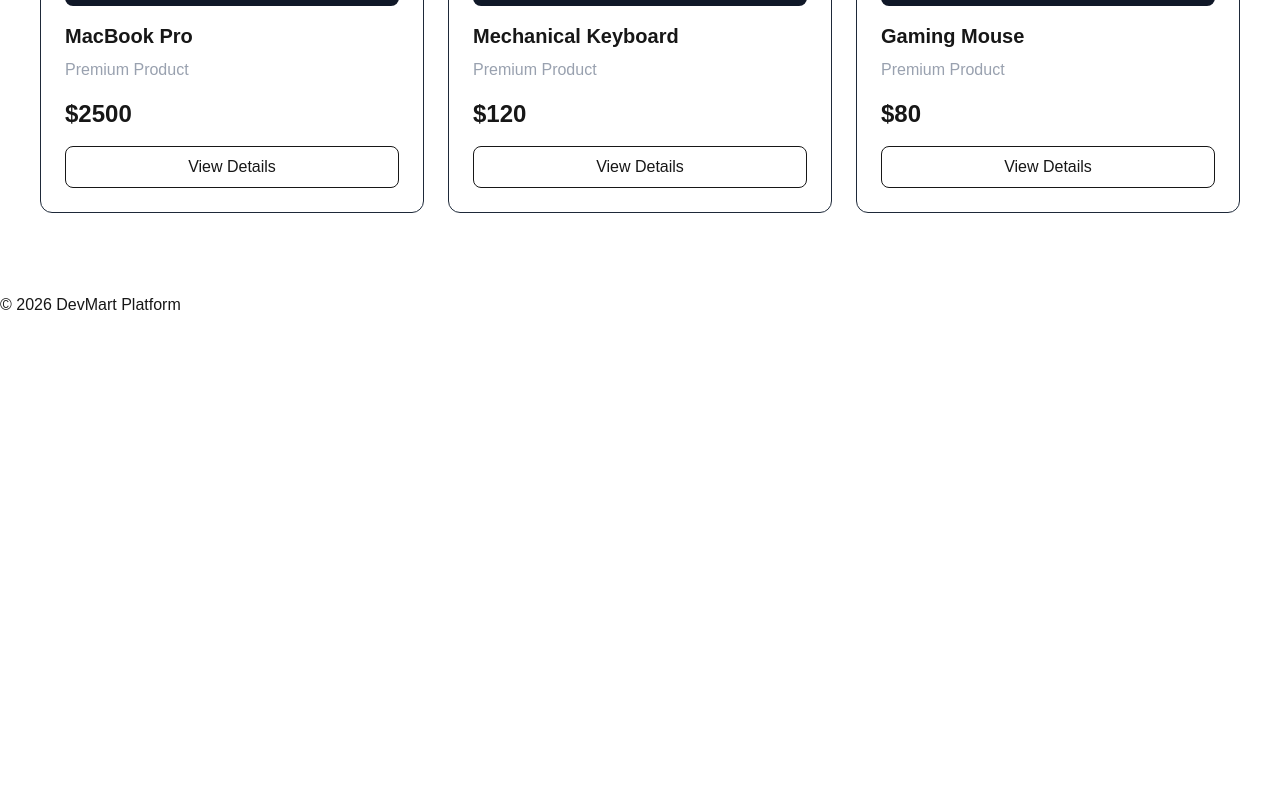
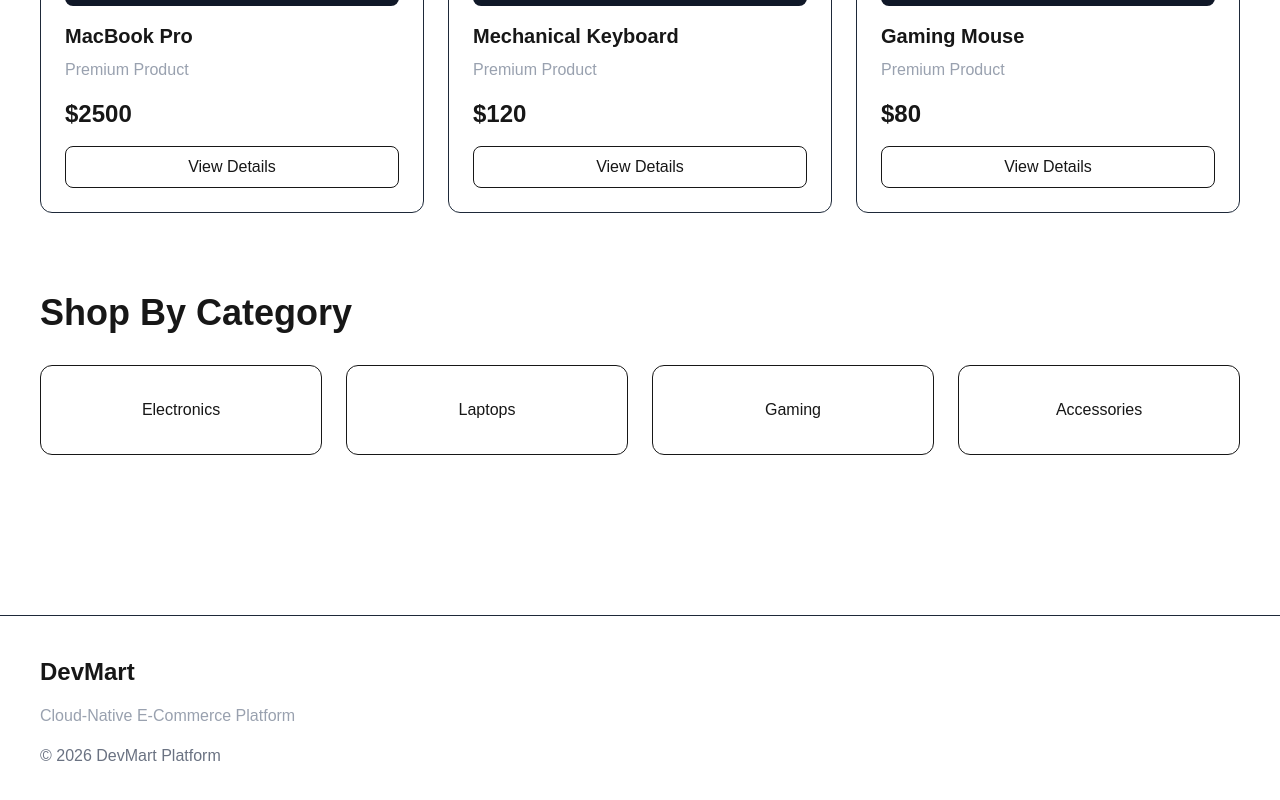
Before and after one commit to tahsinulhoque/DevMart-Cloud-Native-E-Commerce-System, a Next.js app: page / in a window 1280 px wide. Shown: the part 742-1542 px from the top of the page. Before the commit the page ends 1059 px from the top, so only its background shows below. Built offline with nearby package versions, Linux system fonts and the light colour scheme.

Commit message:
feat: add categories section

```diff
--- a/app/page.tsx
+++ b/app/page.tsx
@@ -4,6 +4,7 @@
 export default function HomePage() {
   return (
     <main>
+      {/* Hero Section */}
       <section className="px-10 py-20">
         <div className="max-w-4xl">
           <h1 className="text-6xl font-bold mb-6">
@@ -20,13 +21,14 @@
               Shop Now
             </button>
 
-            <button className="border px-6 py-3 rounded-lg">
+            <button className="border px-6 py-3 rounded-lg hover:bg-white hover:text-black transition">
               Explore Products
             </button>
           </div>
         </div>
       </section>
 
+      {/* Featured Products */}
       <section className="px-10 pb-20">
         <h2 className="text-4xl font-bold mb-8">
           Featured Products
@@ -42,6 +44,31 @@
           ))}
         </div>
       </section>
+
+      {/* Categories */}
+      <section className="px-10 pb-20">
+        <h2 className="text-4xl font-bold mb-8">
+          Shop By Category
+        </h2>
+
+        <div className="grid grid-cols-4 gap-6">
+          <div className="border rounded-xl p-8 text-center hover:border-white transition cursor-pointer">
+            Electronics
+          </div>
+
+          <div className="border rounded-xl p-8 text-center hover:border-white transition cursor-pointer">
+            Laptops
+          </div>
+
+          <div className="border rounded-xl p-8 text-center hover:border-white transition cursor-pointer">
+            Gaming
+          </div>
+
+          <div className="border rounded-xl p-8 text-center hover:border-white transition cursor-pointer">
+            Accessories
+          </div>
+        </div>
+      </section>
     </main>
   );
 }
--- a/components/Footer.tsx
+++ b/components/Footer.tsx
@@ -1,7 +1,19 @@
 export default function Footer() {
   return (
-    <footer>
-      <p>© 2026 DevMart Platform</p>
+    <footer className="border-t border-gray-800 mt-20">
+      <div className="px-10 py-10">
+        <h2 className="text-2xl font-bold mb-4">
+          DevMart
+        </h2>
+
+        <p className="text-gray-400 mb-4">
+          Cloud-Native E-Commerce Platform
+        </p>
+
+        <p className="text-gray-500">
+          © 2026 DevMart Platform
+        </p>
+      </div>
     </footer>
   );
 }
```
